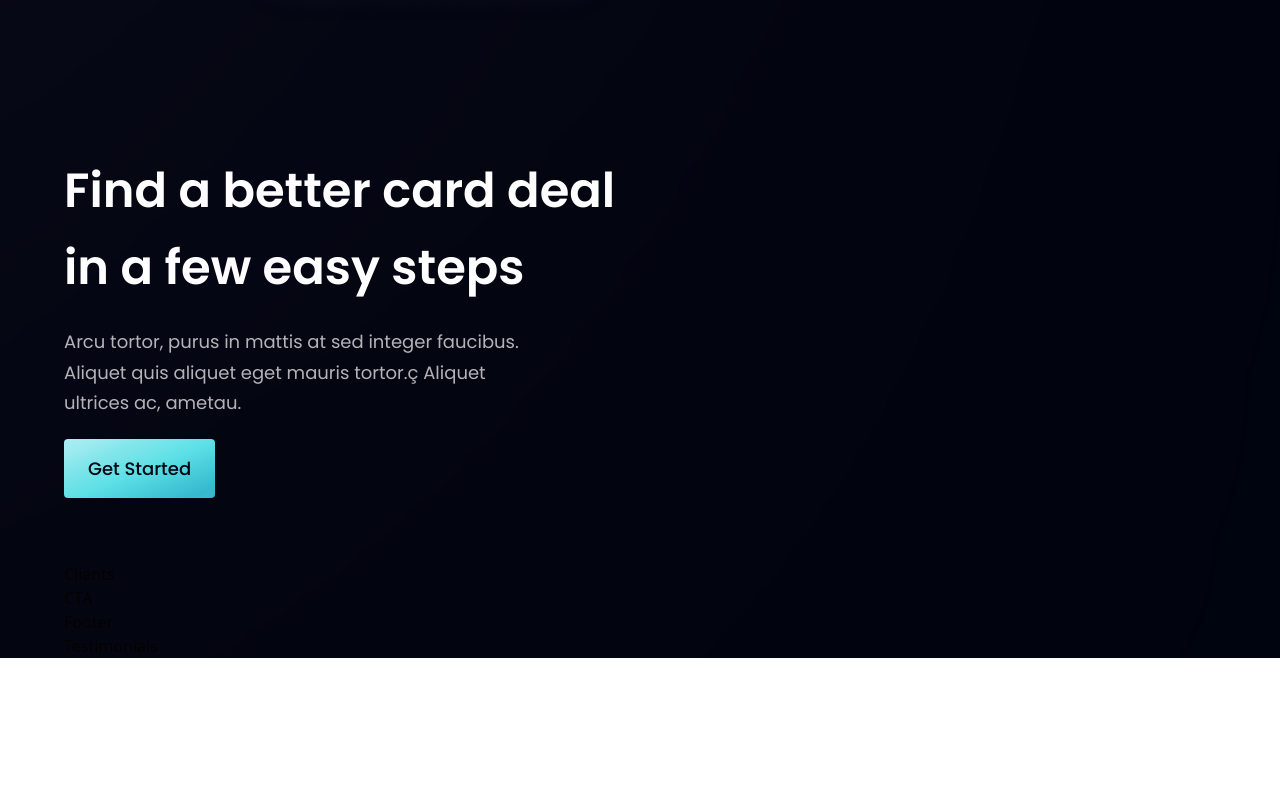
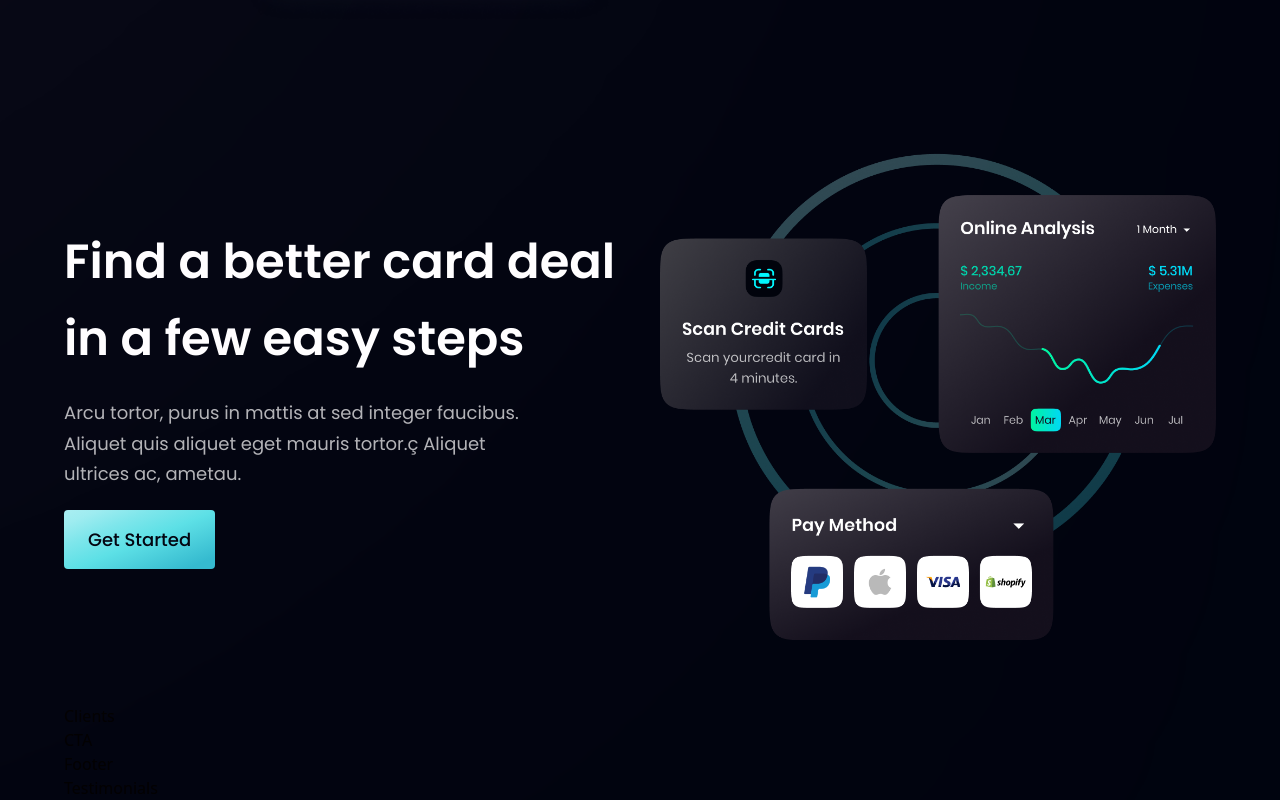
Before and after one commit to Icika-max/bank_modern_app, a React (Vite) app: page / in a window 1280 px wide. Shown: the part 2100-2900 px from the top of the page. Before the commit the page ends 2758 px from the top, so only its background shows below. Built offline with nearby package versions, Linux system fonts and the light colour scheme.

Commit message:
created the image in the card deal component

```diff
--- a/src/components/CardDeal.jsx
+++ b/src/components/CardDeal.jsx
@@ -15,6 +15,10 @@
       <Button styles="mt-5" />
 
   </div>
+  <div className={layout.sectionImg}>
+    <img src={card} alt="card" className='w-[100%] h-[100%]' />
+
+  </div>
 
 </section>  )
 }
```
